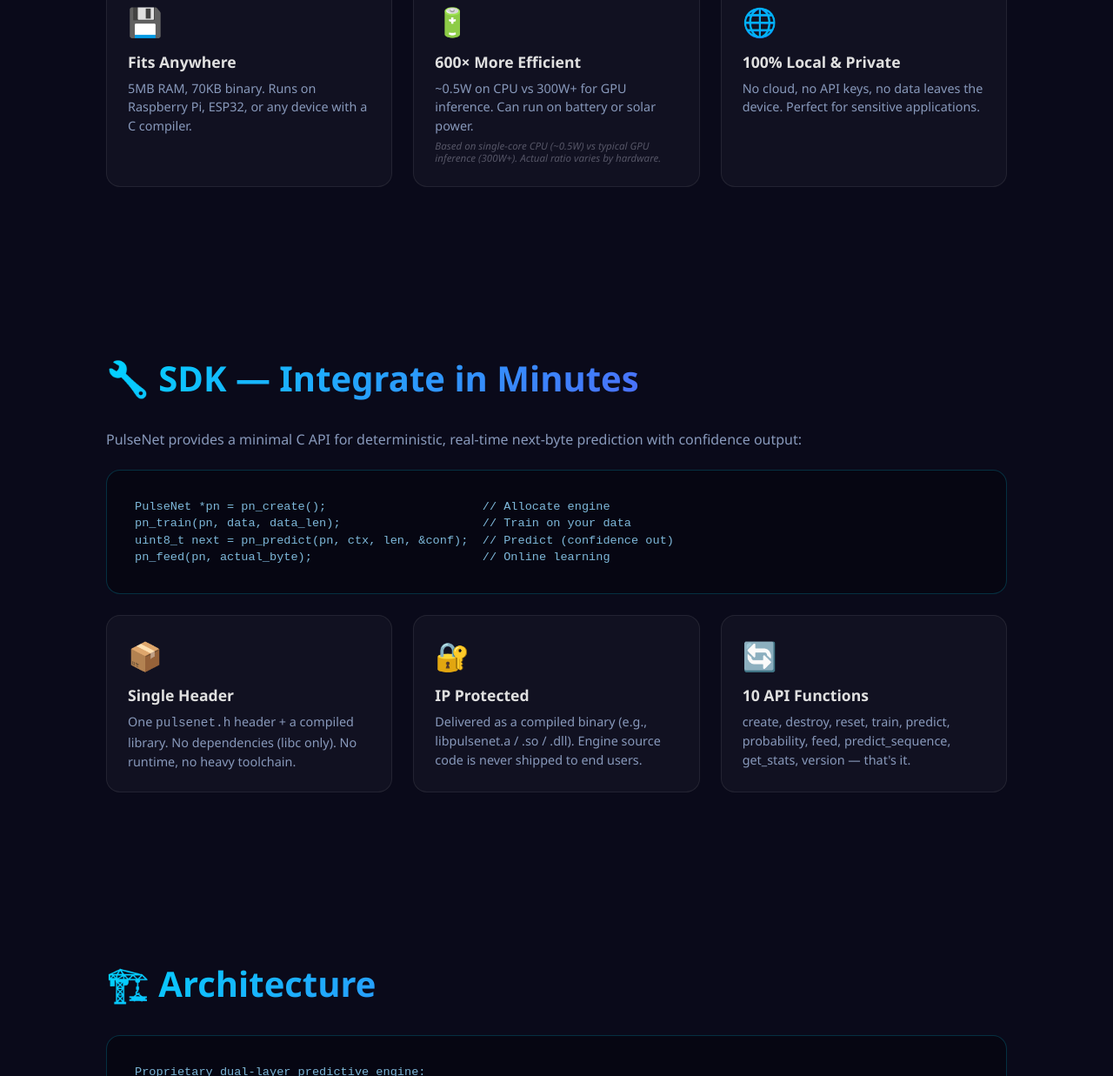
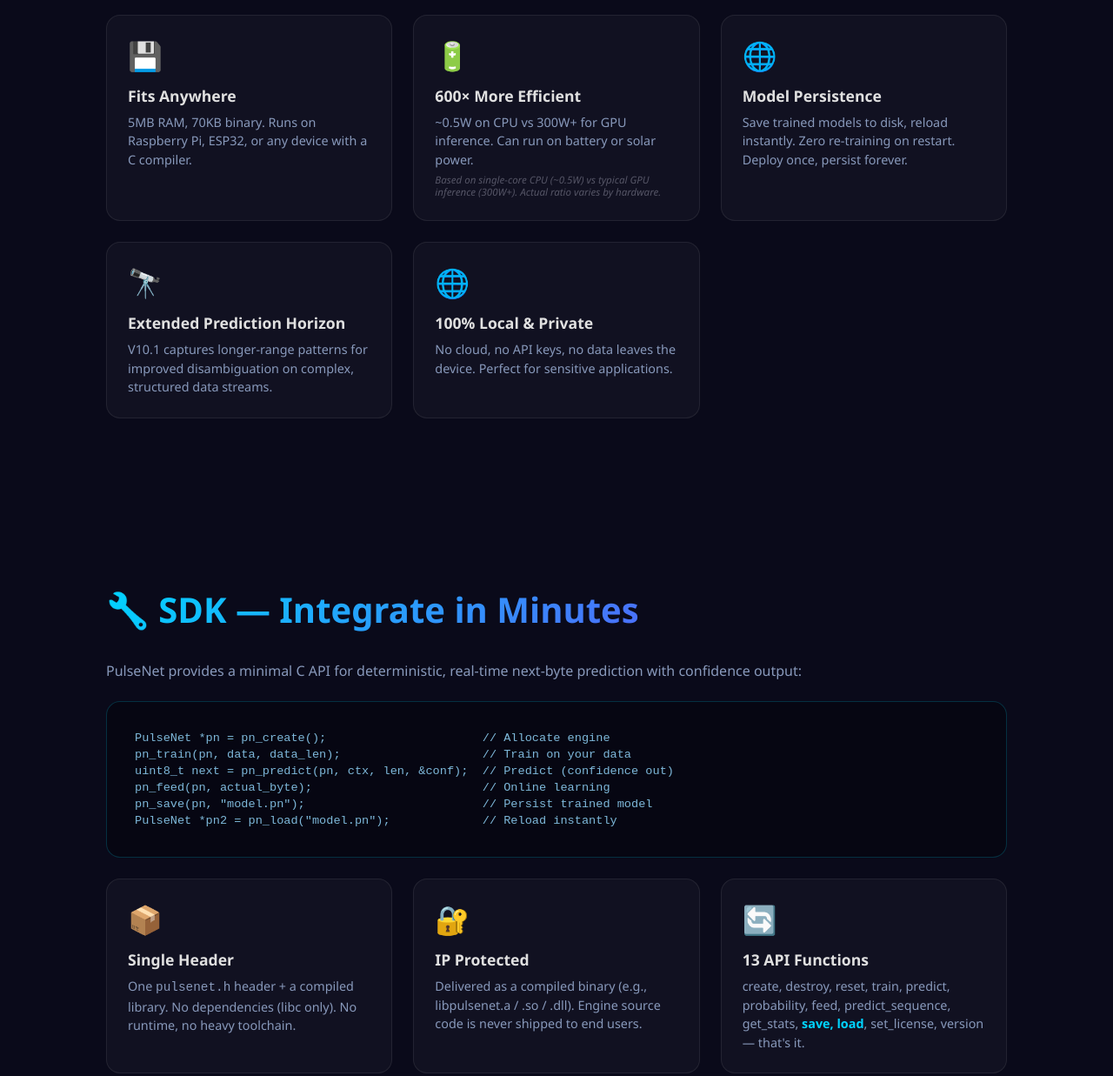
Before and after one commit to JessyMorissette/PulseNet-Demo, a plain HTML site: page index.html in a window 1280 px wide. Shown: the part 3846-5083 px from the top of the page at 87% size. Drawn offline with Linux system fonts and the light colour scheme.

Commit message:
Sync: save/load, V10.1, Model Persistence, Extended Horizon, 13 API

```diff
--- a/index.html
+++ b/index.html
@@ -463,6 +463,7 @@
             <div class="compare-item"><span>Online Learning</span><span class="value">Yes — real-time</span></div>
             <div class="compare-item"><span>Dependencies</span><span class="value">None (libc only)</span></div>
             <div class="compare-item"><span>Training</span><span class="value">In-engine updates (no offline pipeline)</span></div>
+            <div class="compare-item"><span>Model Persistence</span><span class="value">Yes — binary save/load</span></div>
             <div class="compare-item"><span>OOD Behavior</span><span class="value">Low confidence signal (caller decides)</span></div>
             <div class="compare-item"><span>Auditability</span><span class="value">Confidence score + stats per prediction</span></div>
         </div>
@@ -474,6 +475,7 @@
             <div class="compare-item"><span>Online Learning</span><span class="value bad">Typically no (deployed frozen)</span></div>
             <div class="compare-item"><span>Dependencies</span><span class="value bad">Runtime + libs</span></div>
             <div class="compare-item"><span>Training</span><span class="value bad">Offline (often GPU), then deploy</span></div>
+            <div class="compare-item"><span>Model Persistence</span><span class="value bad">Format varies per runtime</span></div>
             <div class="compare-item"><span>OOD Behavior</span><span class="value bad">Incorrect outputs possible</span></div>
             <div class="compare-item"><span>Auditability</span><span class="value bad">Limited / optional tooling</span></div>
         </div>
@@ -514,6 +516,16 @@
         </div>
         <div class="feature-card">
             <div class="feature-icon">🌐</div>
+            <h3>Model Persistence</h3>
+            <p>Save trained models to disk, reload instantly. Zero re-training on restart. Deploy once, persist forever.</p>
+        </div>
+        <div class="feature-card">
+            <div class="feature-icon">🔭</div>
+            <h3>Extended Prediction Horizon</h3>
+            <p>V10.1 captures longer-range patterns for improved disambiguation on complex, structured data streams.</p>
+        </div>
+        <div class="feature-card">
+            <div class="feature-icon">🌐</div>
             <h3>100% Local & Private</h3>
             <p>No cloud, no API keys, no data leaves the device. Perfect for sensitive applications.</p>
         </div>
@@ -527,7 +539,9 @@
     <div class="arch-diagram">PulseNet *pn = pn_create();                      // Allocate engine
 pn_train(pn, data, data_len);                    // Train on your data
 uint8_t next = pn_predict(pn, ctx, len, &amp;conf);  // Predict (confidence out)
-pn_feed(pn, actual_byte);                        // Online learning</div>
+pn_feed(pn, actual_byte);                        // Online learning
+pn_save(pn, "model.pn");                         // Persist trained model
+PulseNet *pn2 = pn_load("model.pn");             // Reload instantly</div>
     <div class="features-grid" style="margin-top:1.5rem;">
         <div class="feature-card">
             <div class="feature-icon">📦</div>
@@ -541,8 +555,8 @@
         </div>
         <div class="feature-card">
             <div class="feature-icon">🔄</div>
-            <h3>10 API Functions</h3>
-            <p>create, destroy, reset, train, predict, probability, feed, predict_sequence, get_stats, version — that's it.</p>
+            <h3>13 API Functions</h3>
+            <p>create, destroy, reset, train, predict, probability, feed, predict_sequence, get_stats, <strong style="color:#00d4ff;">save, load</strong>, set_license, version — that's it.</p>
         </div>
     </div>
 </section>
@@ -572,12 +586,12 @@
             <p>Real-time biosignal prediction on embedded devices. ECG anomaly detection at 0.5W power.</p>
         </div>
         <div class="feature-card">
-            <div class="feature-icon">🔐</div>
+            <div class="feature-icon">�</div>
             <h3>Cybersecurity</h3>
             <p>Network traffic anomaly detection. Learns normal patterns, flags deviations in real-time.</p>
         </div>
         <div class="feature-card">
-            <div class="feature-icon">🏭</div>
+            <div class="feature-icon">�</div>
             <h3>Industrial IoT</h3>
             <p>Predictive maintenance from sensor streams. Detects pattern changes before equipment failure.</p>
         </div>
@@ -692,7 +706,7 @@
 
 <footer>
     <p>© 2024-2026 Jessy Morissette. All rights reserved. PulseNet is proprietary software.</p>
-    <p style="margin-top:0.5rem;">First conceived 2024 | V10.0 | No GPU Required</p>
+    <p style="margin-top:0.5rem;">First conceived 2024 | V10.0 / V10.1 | No GPU Required</p>
 </footer>
 
 <script>
```
